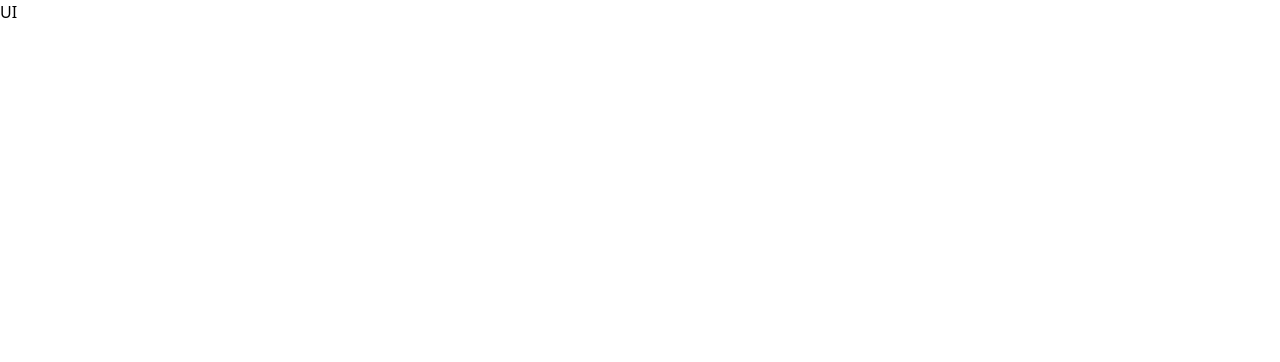
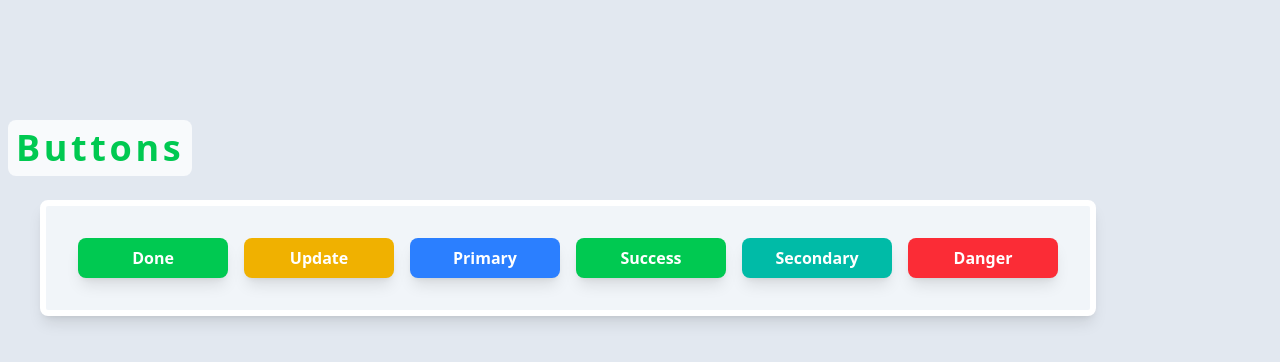
Before and after one commit to Thedevelop3r/todo, a Next.js app: page /ui in a window 1280 px wide. Shown: the top 362 px of the page. Built offline with nearby package versions, Linux system fonts and the light colour scheme.

Commit message:
- add buttons

```diff
--- a/app/ui/page.tsx
+++ b/app/ui/page.tsx
@@ -1,7 +1,85 @@
+
+
+
+export function DangerButton({ labelName }: { labelName?: string }) {
+    return (
+        <button className="bg-red-500 hover:bg-red-700 text-white font-bold py-2 px-4 rounded-lg shadow-lg cursor-pointer w-full min-w-[150px] max-w-[190px] transition-all">
+            {labelName || "Danger"}
+        </button>
+    )
+}
+
+
+export function SecondaryButton({ labelName }: { labelName?: string }) {
+    return (
+        <button className="bg-teal-500 hover:bg-teal-700 text-white font-bold py-2 px-4 rounded-lg shadow-lg cursor-pointer w-full min-w-[150px] max-w-[190px] transition-all">
+            {labelName || "Secondary"}
+        </button>
+    )
+}
+
+
+export function PrimaryButton({ labelName }: { labelName?: string }) {
+    return (
+        <button className="bg-blue-500 hover:bg-blue-700 text-white font-bold py-2 px-4 rounded-lg shadow-lg cursor-pointer w-full min-w-[150px] max-w-[190px] transition-all">
+            {labelName || "Primary"}
+        </button>
+    )
+}
+
+export function UpdateButton({ labelName }: { labelName?: string }) {
+    return (
+        <button className="bg-yellow-500 hover:bg-yellow-700 text-white font-bold py-2 px-4 rounded-lg shadow-lg cursor-pointer w-full min-w-[150px] max-w-[190px] transition-all">
+            {labelName || "Update"}
+        </button>
+    )
+}
+
+
+export function DoneButton({ labelName }: { labelName?: string }) {
+    return (
+        <button className="bg-green-500 hover:bg-green-700 text-white font-bold py-2 px-4 rounded-lg shadow-lg cursor-pointer w-full min-w-[150px] max-w-[190px] transition-all">
+            {labelName || "Done"}
+        </button>
+    )
+}
+
+
+
+export function FlexRow({ children }: { children: React.ReactNode }) {
+    return (
+        <div className="flex flex-row gap-4 mx-8 border-[6px] px-8 py-8 border-white rounded-lg shadow-lg bg-slate-100">
+            {children}
+        </div>
+    )
+}
+
+export function Title({ title }: { title: string }) {
+    return (
+        <h1 className="text-4xl my-2 font-bold tracking-widest text-green-500 rounded-lg px-2 py-2 bg-slate-50 cursor-pointer">
+            {title}
+        </h1>
+    )
+}
+
 
 // This page import all UI Components for visualization/debug/testing
 export default function UI() {
     return (
-        <div>UI</div>
+        // Main Ui Page Container
+        <div className='w-full mx-auto px-2 py-28 flex flex-col items-start justify-start gap-4 min-h-screen bg-slate-200'>
+
+            <Title title="Buttons" />
+            <FlexRow>
+                <DoneButton />
+                <UpdateButton />
+                <PrimaryButton />
+                <DoneButton labelName='Success' />
+                <SecondaryButton />
+                <DangerButton />
+
+            </FlexRow>
+
+        </div>
     )
 }
```
